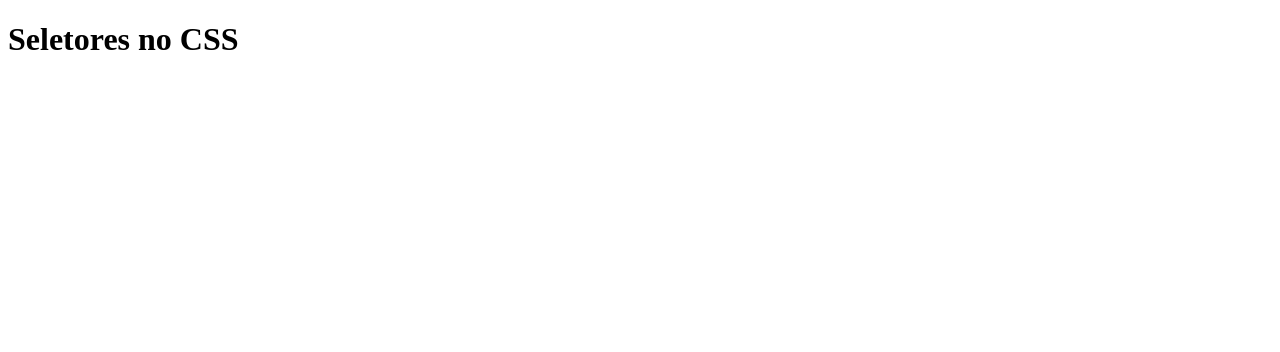
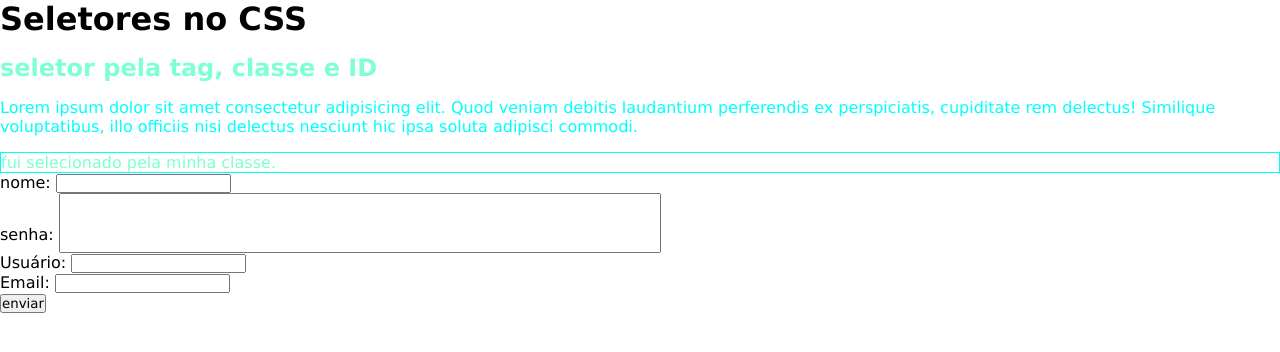
Before and after one commit to renatopacheco11/seletores_CSS, a plain HTML site: page index.html in a window 1280 px wide. Drawn offline with Linux system fonts and the light colour scheme.

Commit message:
seletores

```diff
--- a/index.html
+++ b/index.html
@@ -13,7 +13,37 @@
     </header>
 
     <main>
+        <h2 id="titulo">seletor pela tag, classe e ID</h2>
 
+        <p>Lorem ipsum dolor sit amet consectetur adipisicing elit. Quod veniam debitis laudantium perferendis ex perspiciatis, cupiditate rem delectus! Similique voluptatibus, illo officiis nisi delectus nesciunt hic ipsa soluta adipisci commodi.</p>
+
+        <p class="paragrafo">fui selecionado pela minha classe.</p>
+
+        <form action="" class="cadastro-form">
+            <div>
+                <label for="">nome:</label>
+                <input type="text">
+            </div>
+
+            <div>
+                <label for="">senha:</label>
+                <input type="password">
+            </div>
+        </form>
+
+        <form action="login-form">
+            <div>
+                <label for="">Usuário:</label>
+                <input type="text">
+            </div>
+
+            <div>
+                <label for="">Email:</label>
+                <input type="email">
+            </div>
+
+            <input type="button" value="enviar">
+        </form>
     </main>
 </body>
 </html>
--- a/style.css
+++ b/style.css
@@ -0,0 +1,46 @@
+* {
+    margin: 0;
+    padding: 0;
+    box-sizing: border-box;
+    font-family: 'Lucida Sans', 'Lucida Sans Regular', 'Lucida Grande', 'Lucida Sans Unicode', Geneva, Verdana, sans-serif;
+}
+
+/* seleciona pela tag */
+p {
+    color: aqua;
+}
+
+main {
+    margin-top: 1rem;
+}
+
+/* seletor pela classe */
+.paragrafo {
+    border: 1px solid cyan;
+    color: aquamarine;
+    margin-top: 1rem;
+}
+
+/* seletor pelo id */
+#titulo {
+    color: aquamarine;
+    margin-bottom: 1rem;
+}
+/* seletor pelo atributo */
+input[type="password"] {
+    font-size: 3rem;
+}
+
+.login-form input{
+    font-size: 2rem;
+    color: #f00;
+}
+
+.login-form > input {
+        color: antiquewhite;
+        width: 10rem;
+}
+
+.cadastro-form input:nth-of-type(2) {
+    background: #00f;
+}
```
